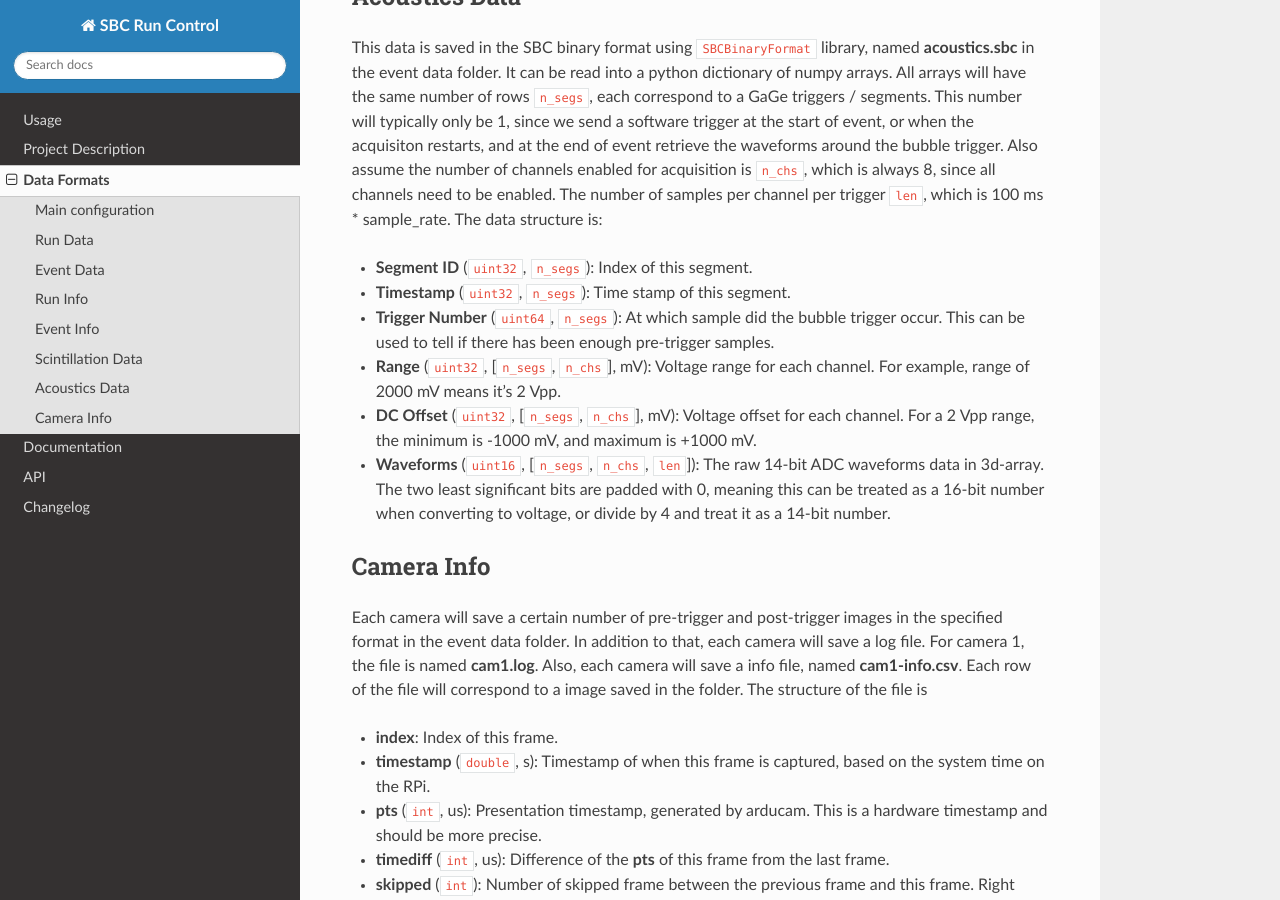
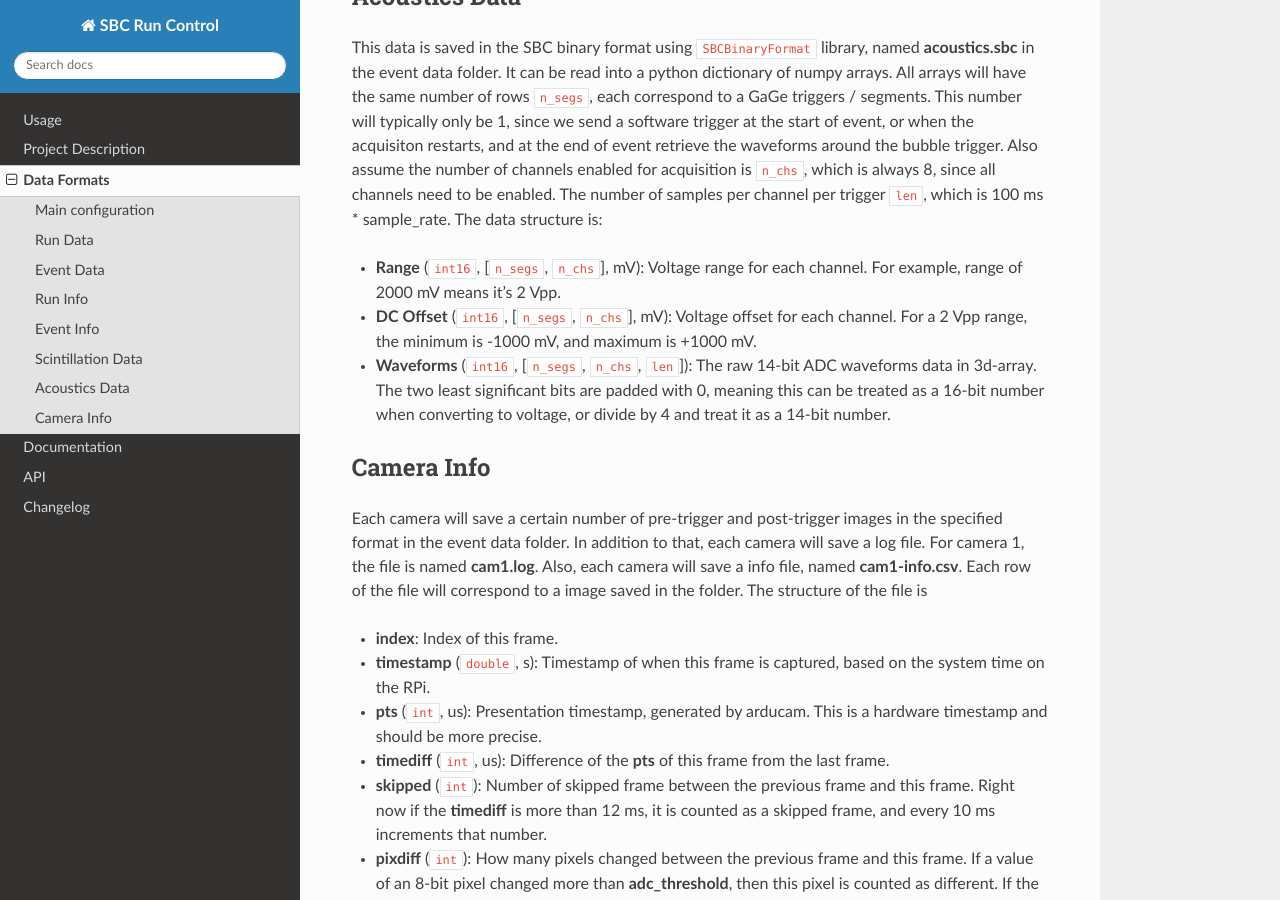
Before and after one commit to SBC-Collaboration/SBC-RunControl, a Sphinx documentation site: the page built from docs/data_format.md, in a window 1280 px wide and 900 px high, scrolled down 9738 px. Built offline with Sphinx 7.4.7 and the Read the Docs theme 3.1.0, drawn with Linux system fonts in a browser that asks for light colours.

Commit message:
updated data_format.md to modify acoustic data format

```diff
--- a/docs/data_format.md
+++ b/docs/data_format.md
@@ -256,12 +256,9 @@
 
 ## Acoustics Data
 This data is saved in the SBC binary format using `SBCBinaryFormat` library, named **acoustics.sbc** in the event data folder. It can be read into a python dictionary of numpy arrays. All arrays will have the same number of rows `n_segs`, each correspond to a GaGe triggers / segments. This number will typically only be 1, since we send a software trigger at the start of event, or when the acquisiton restarts, and at the end of event retrieve the waveforms around the bubble trigger. Also assume the number of channels enabled for acquisition is `n_chs`, which is always 8, since all channels need to be enabled. The number of samples per channel per trigger `len`, which is 100 ms * sample_rate. The data structure is:
-- **Segment ID** (`uint32`, `n_segs`): Index of this segment.
-- **Timestamp** (`uint32`, `n_segs`): Time stamp of this segment.
-- **Trigger Number** (`uint64`, `n_segs`): At which sample did the bubble trigger occur. This can be used to tell if there has been enough pre-trigger samples.
-- **Range** (`uint32`, [`n_segs`, `n_chs`], mV): Voltage range for each channel. For example, range of 2000 mV means it's 2 Vpp.
-- **DC Offset** (`uint32`, [`n_segs`, `n_chs`], mV): Voltage offset for each channel. For a 2 Vpp range, the minimum is -1000 mV, and maximum is +1000 mV.
-- **Waveforms** (`uint16`, [`n_segs`, `n_chs`, `len`]): The raw 14-bit ADC waveforms data in 3d-array. The two least significant bits are padded with 0, meaning this can be treated as a 16-bit number when converting to voltage, or divide by 4 and treat it as a 14-bit number.
+- **Range** (`int16`, [`n_segs`, `n_chs`], mV): Voltage range for each channel. For example, range of 2000 mV means it's 2 Vpp.
+- **DC Offset** (`int16`, [`n_segs`, `n_chs`], mV): Voltage offset for each channel. For a 2 Vpp range, the minimum is -1000 mV, and maximum is +1000 mV.
+- **Waveforms** (`int16`, [`n_segs`, `n_chs`, `len`]): The raw 14-bit ADC waveforms data in 3d-array. The two least significant bits are padded with 0, meaning this can be treated as a 16-bit number when converting to voltage, or divide by 4 and treat it as a 14-bit number.
 
 ## Camera Info
 Each camera will save a certain number of pre-trigger and post-trigger images in the specified format in the event data folder. In addition to that, each camera will save a log file. For camera 1, the file is named **cam1.log**. Also, each camera will save a info file, named **cam1-info.csv**. Each row of the file will correspond to a image saved in the folder. The structure of the file is
```
